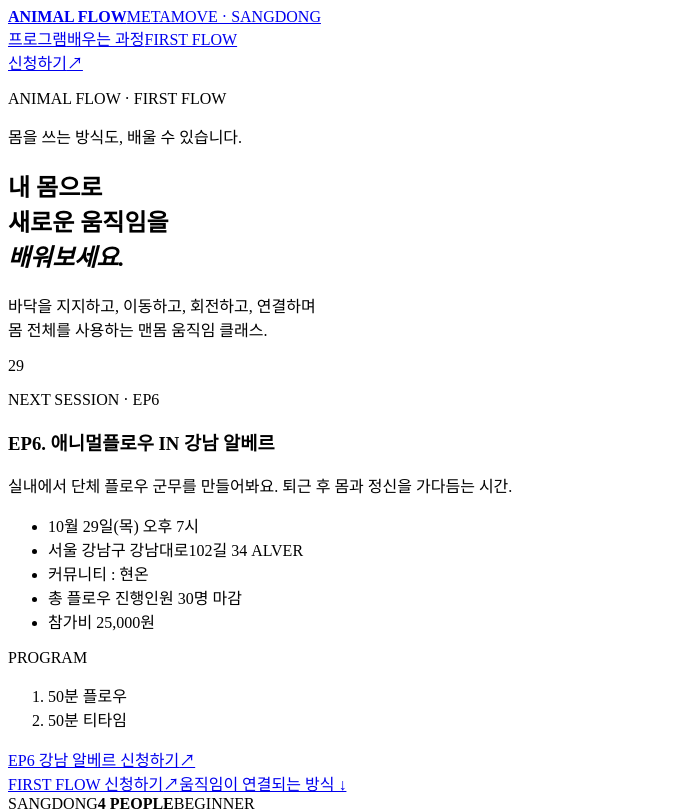
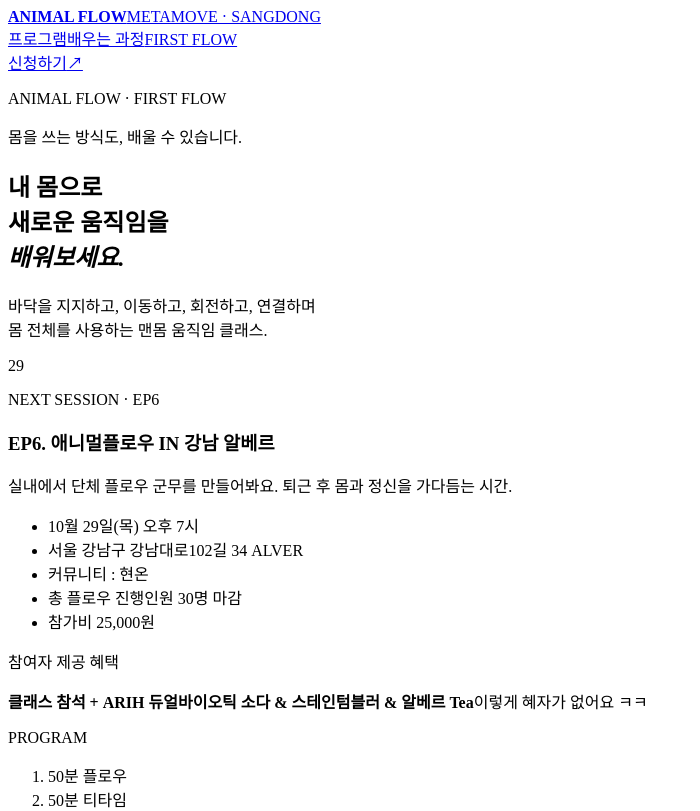
Before and after one commit to chanbeompark-hub/metamove-animal, a React (Vite) app: page / in a window 1280 px wide. Shown: the top 811 px of the page, without its empty margins (0-700 px from the left). Built offline with nearby package versions, Linux system fonts and the light colour scheme; the HTML template or start-up script is replaced by a standard one.

Commit message:
feat: highlight EP6 participant benefits

```diff
--- a/src/components/OutdoorSpecialCard.tsx
+++ b/src/components/OutdoorSpecialCard.tsx
@@ -20,6 +20,11 @@
       <ul className="outdoor-special__facts" aria-label="EP6 특강 정보">
         {siteContent.outdoorSpecial.facts.map((fact) => <li key={fact}>{fact}</li>)}
       </ul>
+      <div className="outdoor-special__benefit" aria-label="EP6 참여자 제공 혜택">
+        <p>{siteContent.outdoorSpecial.benefit.title}</p>
+        <strong>{siteContent.outdoorSpecial.benefit.description}</strong>
+        <span>{siteContent.outdoorSpecial.benefit.punchline}</span>
+      </div>
       <div className="outdoor-special__program" aria-label="EP6 진행 시간">
         <p>PROGRAM</p>
         <ol>
--- a/src/content/siteContent.ts
+++ b/src/content/siteContent.ts
@@ -14,6 +14,11 @@
     title: 'EP6. 애니멀플로우 IN 강남 알베르',
     tagline: '실내에서 단체 플로우 군무를 만들어봐요. 퇴근 후 몸과 정신을 가다듬는 시간.',
     facts: ['10월 29일(목) 오후 7시', '서울 강남구 강남대로102길 34 ALVER', '커뮤니티 : 현온', '총 플로우 진행인원 30명 마감', '참가비 25,000원'],
+    benefit: {
+      title: '참여자 제공 혜택',
+      description: '클래스 참석 + ARIH 듀얼바이오틱 소다 & 스테인텀블러 & 알베르 Tea',
+      punchline: '이렇게 혜자가 없어요 ㅋㅋ',
+    },
     program: ['50분 플로우', '50분 티타임'],
     programNote: '플로우 진행 시간은 조금 늘어날 수 있습니다.',
     locationImage: {
--- a/src/styles/global.css
+++ b/src/styles/global.css
@@ -188,6 +188,10 @@
 .outdoor-special__facts { position: relative; z-index: 1; display: flex; flex-wrap: wrap; gap: 8px 16px; font-size: 13px; }
 .outdoor-special__facts li { display: flex; align-items: center; gap: 8px; }
 .outdoor-special__facts li:not(:last-child)::after { content: ''; width: 3px; height: 3px; margin-left: 8px; background: var(--sky); border-radius: 50%; }
+.outdoor-special__benefit { position: relative; z-index: 1; display: grid; gap: 5px; padding: 14px 16px; background: rgba(19,93,255,.2); border-left: 3px solid var(--sky); }
+.outdoor-special__benefit p { color: var(--sky); font-size: 9px; font-weight: 800; letter-spacing: .1em; }
+.outdoor-special__benefit strong { max-width: 44ch; font-size: 13px; line-height: 1.55; letter-spacing: -.01em; word-break: keep-all; text-wrap: pretty; }
+.outdoor-special__benefit span { color: rgba(255,255,255,.7); font-size: 11px; line-height: 1.5; }
 .outdoor-special__program { position: relative; z-index: 1; display: flex; align-items: center; gap: 18px; padding: 13px 0; border-block: 1px solid rgba(142,197,255,.26); }
 .outdoor-special__program > p { color: var(--sky); font-size: 9px; font-weight: 800; letter-spacing: .16em; }
 .outdoor-special__program ol { display: flex; align-items: center; gap: 12px; font-size: 12px; font-weight: 700; }
@@ -204,14 +208,18 @@
 .outdoor-special--compact h3,
 .outdoor-special--compact .outdoor-special__tagline,
 .outdoor-special--compact .outdoor-special__facts,
+.outdoor-special--compact .outdoor-special__benefit,
 .outdoor-special--compact .outdoor-special__program { grid-column: 1; }
 .outdoor-special--compact h3 { max-width: 330px; font-size: clamp(19px, 1.65vw, 25px); }
 .outdoor-special--compact .outdoor-special__tagline { max-width: 36ch; font-size: 12px; line-height: 1.55; }
 .outdoor-special--compact .outdoor-special__facts { gap: 5px 12px; font-size: 11px; }
+.outdoor-special--compact .outdoor-special__benefit { gap: 3px; padding: 10px 12px; }
+.outdoor-special--compact .outdoor-special__benefit strong { font-size: 11px; line-height: 1.45; }
+.outdoor-special--compact .outdoor-special__benefit span { font-size: 10px; }
 .outdoor-special--compact .outdoor-special__program { padding: 9px 0; gap: 10px; }
 .outdoor-special--compact .outdoor-special__program ol { gap: 8px; font-size: 10px; }
 .outdoor-special--compact .outdoor-special__program li { gap: 8px; }
-.outdoor-special--compact .outdoor-special__link { grid-column: 2; grid-row: 1 / span 5; min-width: 184px; min-height: 50px; padding: 0 16px; gap: 16px; background: var(--white); color: var(--navy); box-shadow: 4px 4px 0 var(--blue); font-size: 12px; }
+.outdoor-special--compact .outdoor-special__link { grid-column: 2; grid-row: 1 / span 6; min-width: 184px; min-height: 50px; padding: 0 16px; gap: 16px; background: var(--white); color: var(--navy); box-shadow: 4px 4px 0 var(--blue); font-size: 12px; }
 .outdoor-special--compact .outdoor-special__date-mark { top: -12px; right: 190px; font-size: 92px; }
 
 .site-footer { min-height: 270px; padding: 58px max(40px, calc((100vw - 1440px) / 2)); background: var(--blue); color: var(--white); display: grid; grid-template-columns: 1fr auto; align-items: end; gap: 40px; }
@@ -278,6 +286,7 @@
   .outdoor-special--compact h3,
   .outdoor-special--compact .outdoor-special__tagline,
   .outdoor-special--compact .outdoor-special__facts,
+  .outdoor-special--compact .outdoor-special__benefit,
   .outdoor-special--compact .outdoor-special__program,
   .outdoor-special--compact .outdoor-special__link { grid-column: 1 / -1; grid-row: auto; }
   .outdoor-special--compact h3 { max-width: 250px; font-size: 23px; }
```
Also changed, not shown: 2 other files (tests, documents, lock files or other folders).
